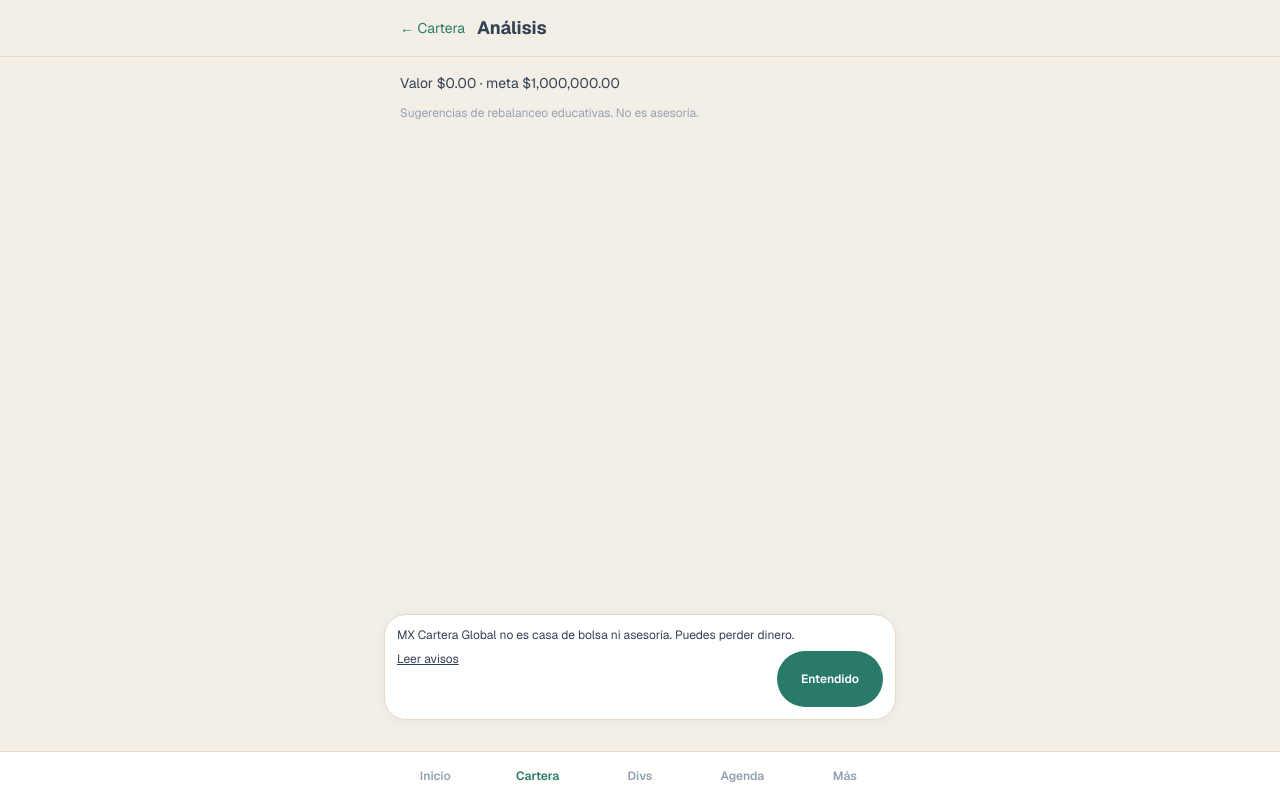
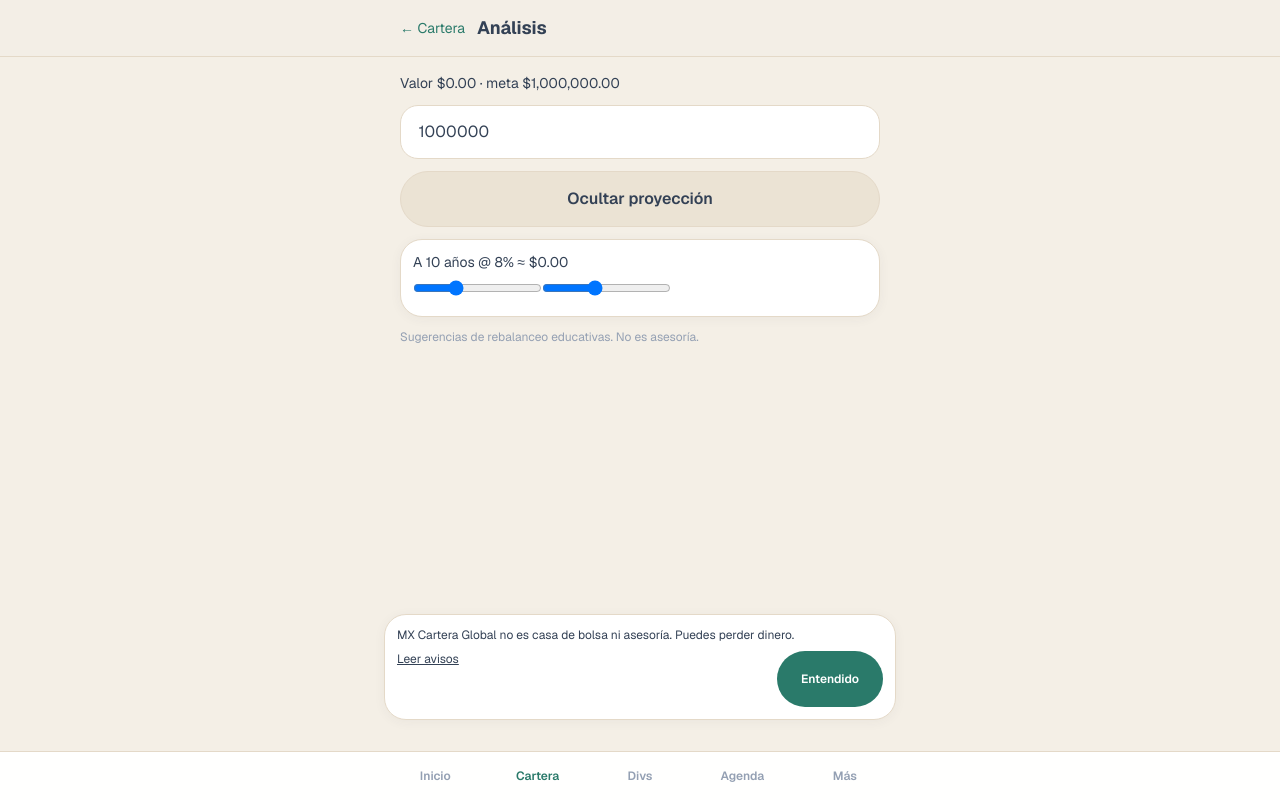
Before and after one commit to muecojulio/mxcarteraglobal, a Next.js app in the folder marketpulse/: page /portfolio/analysis in a window 1280 px wide. Built offline with nearby package versions, Linux system fonts and the light colour scheme.

Commit message:
Restore ZIP 150 dividend payers and portfolio analysis goal UI

```diff
--- a/marketpulse/src/app/portfolio/analysis/page.tsx
+++ b/marketpulse/src/app/portfolio/analysis/page.tsx
@@ -4,14 +4,14 @@ import Link from "next/link";
 import { useQuotes } from "@/lib/market-data/client";
 import { useUsdMxn, toDisplay } from "@/lib/fx";
 import { RebalanceSuggestions } from "@/components/RebalanceSuggestions";
-
-type Position = { id?: string; symbol: string; name?: string; quantity?: number; shares?: number; avgCost?: number; avgPrice?: number; region?: "MX" | "US"; currency?: "MXN" | "USD" };
+type Position = { symbol: string; name?: string; quantity?: number; shares?: number; avgCost?: number; avgPrice?: number; region?: "MX" | "US"; currency?: "MXN" | "USD" };
 const POS_KEY = "marketpulse_positions";
 const GOAL_KEY = "marketpulse_goal";
 const PROJ_KEY = "marketpulse_projection";
+const COLORS = ["#f97316","#fb923c","#fbbf24","#a3e635","#34d399","#2dd4bf","#38bdf8","#818cf8","#e879f9","#f472b6"];
 function loadPositions(): Position[] {
   if (typeof window === "undefined") return [];
-  try { const raw = localStorage.getItem(POS_KEY); return raw ? JSON.parse(raw) : []; } catch { return []; }
+  try { return JSON.parse(localStorage.getItem(POS_KEY) || "[]"); } catch { return []; }
 }
 function formatMoney(value: number, currency: string) {
   return new Intl.NumberFormat("es-MX", { style: "currency", currency: currency === "USD" ? "USD" : "MXN" }).format(value);
@@ -19,23 +19,33 @@ function formatMoney(value: number, currency: string) {
 export default function PortfolioAnalysisPage() {
   const [positions, setPositions] = useState<Position[]>([]);
   const [goal, setGoal] = useState(1_000_000);
+  const [years, setYears] = useState(10);
+  const [growth, setGrowth] = useState(0.08);
+  const [showProj, setShowProj] = useState(true);
   const { fx } = useUsdMxn();
   useEffect(() => {
     setPositions(loadPositions());
-    try { const g = localStorage.getItem(GOAL_KEY); if (g) setGoal(Number(g) || 1_000_000); JSON.parse(localStorage.getItem(PROJ_KEY) || "{}"); } catch { /* */ }
+    try {
+      const g = localStorage.getItem(GOAL_KEY); if (g) setGoal(Number(g) || 1_000_000);
+      const p = JSON.parse(localStorage.getItem(PROJ_KEY) || "{}");
+      if (p.years) setYears(Number(p.years));
+      if (p.growth) setGrowth(Number(p.growth));
+    } catch { /* */ }
   }, []);
   const symbols = useMemo(() => positions.map((p) => p.symbol), [positions]);
   const { data } = useQuotes(symbols, 60_000);
   const rate = fx?.usdMxn ?? 17.5;
-  const rows = positions.map((p) => {
+  const rows = positions.map((p, i) => {
     const qty = Number(p.quantity ?? p.shares ?? 0);
     const cost = Number(p.avgCost ?? p.avgPrice ?? 0);
     const live = data?.quotes.find((q) => q.symbol.toUpperCase() === String(p.symbol).toUpperCase());
     const price = live?.price ?? cost;
     const currency = (p.currency || (String(p.symbol).endsWith(".MX") ? "MXN" : "USD")) as "MXN" | "USD";
-    return { symbol: p.symbol, value: toDisplay(qty * price, currency, "MXN", rate) };
+    return { symbol: p.symbol, value: toDisplay(qty * price, currency, "MXN", rate), color: COLORS[i % COLORS.length] };
   });
   const total = rows.reduce((s, r) => s + r.value, 0);
+  let projected = total;
+  for (let i = 0; i < years; i++) projected *= 1 + growth;
   return (
     <div className="flex flex-col min-h-full">
       <header className="sticky top-0 z-40 bg-background/95 border-b border-border safe-top">
@@ -46,7 +56,20 @@ export default function PortfolioAnalysisPage() {
       </header>
       <main className="flex-1 max-w-lg mx-auto w-full px-4 py-4 space-y-3">
         <p className="text-sm">Valor {formatMoney(total, "MXN")} · meta {formatMoney(goal, "MXN")}</p>
-        {rows.map((r) => <p key={r.symbol} className="text-xs bg-card border border-border rounded-xl p-3">{r.symbol} · {formatMoney(r.value, "MXN")}</p>)}
+        <input className="ui-input" type="number" value={goal} onChange={(e) => { const n = Number(e.target.value) || 0; setGoal(n); localStorage.setItem(GOAL_KEY, String(n)); }} />
+        {rows.map((r) => (
+          <p key={r.symbol} className="text-xs bg-card border border-border rounded-xl p-3">
+            <span className="inline-block w-2 h-2 rounded-full mr-2" style={{ background: r.color }} />{r.symbol} · {formatMoney(r.value, "MXN")} {total ? `· ${((r.value / total) * 100).toFixed(1)}%` : ""}
+          </p>
+        ))}
+        <button type="button" className="ui-btn ui-btn-secondary w-full" onClick={() => setShowProj((v) => !v)}>{showProj ? "Ocultar proyección" : "Proyección"}</button>
+        {showProj ? (
+          <div className="bg-card border border-border rounded-xl p-3 space-y-2 text-sm">
+            <p>A {years} años @ {(growth * 100).toFixed(0)}% ≈ {formatMoney(projected, "MXN")}</p>
+            <input type="range" min={1} max={30} value={years} onChange={(e) => { const n = Number(e.target.value); setYears(n); localStorage.setItem(PROJ_KEY, JSON.stringify({ years: n, growth })); }} />
+            <input type="range" min={0} max={20} value={Math.round(growth * 100)} onChange={(e) => { const n = Number(e.target.value) / 100; setGrowth(n); localStorage.setItem(PROJ_KEY, JSON.stringify({ years, growth: n })); }} />
+          </div>
+        ) : null}
         <RebalanceSuggestions />
       </main>
     </div>
--- a/marketpulse/src/lib/dividend-payers.ts
+++ b/marketpulse/src/lib/dividend-payers.ts
@@ -1,10 +1,11 @@
 import type { SicItem } from "./sic-types";
 export type MxDiv = { symbol: string; name: string; kind: "stock" | "etf" | "fibra" | "bond_etf"; venue: string };
-export const DIV_MX_STOCKS: MxDiv[] = ["GFNORTEO","BBAJIOO","RA","GFREGIOO","Q","GPROFUT","GNP","GMEXICOB","AMXL","AMXB","WALMEX","FEMSAUBD","KOFUBL","AC","KIMBERA","ASURB","GAPB","OMAB","BOLSAA","PINFRA","MEGACPO","ORBIA","BIMBOA","GRUMAB","LABB","GENTERA","VESTA","LIVEPOLC-1","CHDRAUIB","SORIANAB","GCARSOA1","GCC","CMOCTEZ","LAMOSA","GISSAA","HERDEZ","BACHOCOB","CUERVO","ALSEA","CEMEXCPO","ALPEKA","ICHB","KUO","SIMECB","FRAGUAB","MEDICA","VINTE","ACTINVRB","INVEXA","AGUA"].map((s) => ({ symbol: `${s}.MX`, name: s, kind: "stock", venue: "BMV/BIVA" }));
-export const DIV_SIC_STOCKS: SicItem[] = ["JNJ","PG","KO","PEP","MCD","WMT","HD","LOW","TGT","COST","CL","KMB","GIS","KHC","MO","PM","XOM","CVX","COP","JPM","BAC","WFC","C","MS","GS","BLK","V","MA","AXP","ABBV","MRK","PFE","LLY","AMGN","ABT","MDT","UNH","T","VZ","NEE","DUK","SO","D","O","SPG","MMM","CAT","HON","IBM","TXN"].map((symbol) => ({ symbol, name: symbol, kind: "stock", region: "US" as const }));
-export const DIV_ETFS: SicItem[] = ["SCHD","VYM","VIG","DGRO","DVY","HDV","SDY","NOBL","SPYD","SCHY","VYMI","VIGI","IDV","DVYE","DEM","FGD","FDL","FVD","FDVV","DHS","PEY","SPHD","DIV","SDIV","JEPI","JEPQ","QYLD","XYLD","RYLD","DIVO","VNQ","SCHH","IYR","HYG","JNK","LQD","BND","AGG","TIP","EMB","PFF","VUSA","VWRD","VWRL","IWRD","IUSA","LQDE","IHYU","IEMB","VDCP"].map((symbol) => ({ symbol, name: symbol, kind: "etf", region: symbol.length > 4 ? "GLOBAL" as const : "US" as const }));
+export const DIV_MX_STOCKS: MxDiv[] = ["GFNORTEO","BBAJIOO","RA","GFREGIOO","Q","GPROFUT","GNP","GMEXICOB","AMXL","AMXB","WALMEX","FEMSAUBD","KOFUBL","AC","KIMBERA","ASURB","GAPB","OMAB","BOLSAA","PINFRA","MEGACPO","ORBIA","BIMBOA","GRUMAB","LABB","GENTERA","VESTA","LIVEPOLC-1","CHDRAUIB","SORIANAB","GCARSOA1","GCC","CMOCTEZ","LAMOSA","GISSAA","HERDEZ","BACHOCOB","CUERVO","ALSEA","CEMEXCPO","ALPEKA","ICHB","KUO","SIMECB","FRAGUAB","MEDICA","VINTE","ACTINVRB","INVEXA","AGUA"].map((s) => ({ symbol: `${s}.MX`, name: `${s} · dividendo`, kind: "stock", venue: "BMV/BIVA" }));
+export const DIV_SIC_STOCKS: SicItem[] = ["JNJ","PG","KO","PEP","MCD","WMT","HD","LOW","TGT","COST","CL","KMB","GIS","KHC","MO","PM","XOM","CVX","COP","JPM","BAC","WFC","C","MS","GS","BLK","V","MA","AXP","ABBV","MRK","PFE","LLY","AMGN","ABT","MDT","UNH","T","VZ","NEE","DUK","SO","D","O","SPG","MMM","CAT","HON","IBM","TXN"].map((symbol) => ({ symbol, name: `${symbol} · div`, kind: "stock", region: "US" }));
+export const DIV_ETFS: SicItem[] = ["SCHD","VYM","VIG","DGRO","DVY","HDV","SDY","NOBL","SPYD","SCHY","VYMI","VIGI","IDV","DVYE","DEM","FGD","FDL","FVD","FDVV","DHS","PEY","SPHD","DIV","SDIV","JEPI","JEPQ","QYLD","XYLD","RYLD","DIVO","VNQ","SCHH","IYR","HYG","JNK","LQD","BND","AGG","TIP","EMB","PFF","VUSA","VWRD","VWRL","IWRD","IUSA","LQDE","IHYU","IEMB","VDCP"].map((symbol) => ({ symbol, name: `${symbol} · dist`, kind: "etf", region: symbol.startsWith("V") && symbol.length === 4 && !['VYM','VIG'].includes(symbol) ? "GLOBAL" : "US" }));
 export const DIVIDEND_SYMBOLS = [...DIV_MX_STOCKS, ...DIV_SIC_STOCKS, ...DIV_ETFS].map((i) => i.symbol);
 export function paysDividend(symbol: string): boolean {
   const s = symbol.toUpperCase().replace(/\.MX$/, "");
-  return DIVIDEND_SYMBOLS.some((x) => x.toUpperCase().replace(/\.MX$/, "") === s);
+  if (DIVIDEND_SYMBOLS.some((x) => x.toUpperCase().replace(/\.MX$/, "") === s)) return true;
+  return /^(FUNO|FIBRA|FMTY|TERRA|FSHOP|FHIPO|FNOVA|FIHO|EDUCA|STORAGE|FINN|FPLUS|FCFE|FEXI|NEXT)/.test(s);
 }
```
